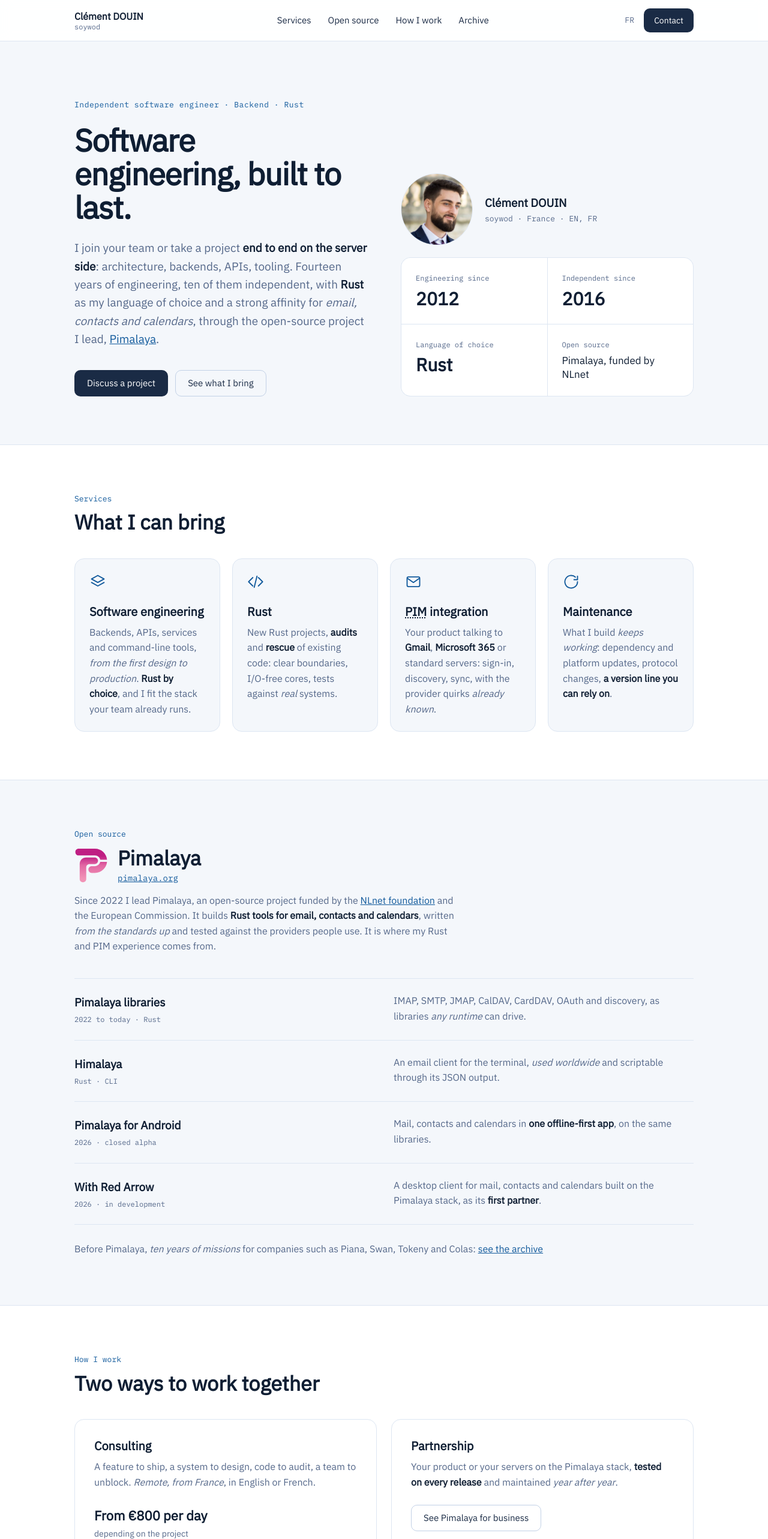
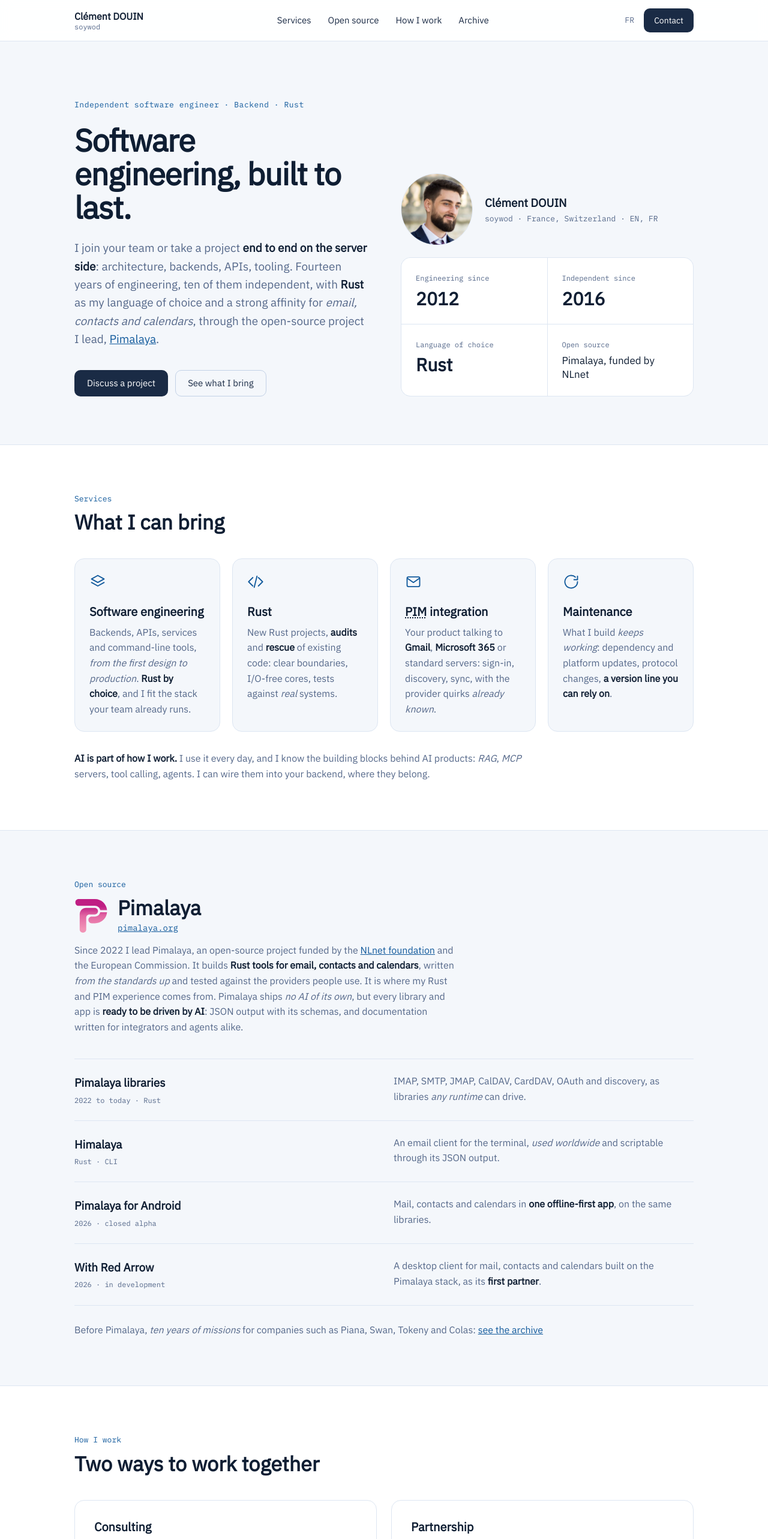
Before and after one commit to soywod/soywod, a React (Vite) app: page / in a window 1280 px wide. Shown: the top 2566 px of the page at 60% size. Built offline with nearby package versions, Linux system fonts and the light colour scheme.

Commit message:
feat: add a word on AI and work from France or Switzerland

```diff
--- a/src/pages/Home.css
+++ b/src/pages/Home.css
@@ -284,3 +284,9 @@
   font-size: 14px;
   color: var(--ink-soft);
 }
+
+.services__ai {
+  margin-top: 32px;
+  max-width: 760px;
+  color: var(--ink-soft);
+}
--- a/src/pages/Home.en.json
+++ b/src/pages/Home.en.json
@@ -7,7 +7,7 @@
   "ctaPrimary": "Discuss a project",
   "ctaSecondary": "See what I bring",
   "portraitAlt": "Portrait of Clément DOUIN",
-  "portraitCaption": "soywod · France · EN, FR",
+  "portraitCaption": "soywod · France, Switzerland · EN, FR",
   "facts": [
     { "label": "Engineering since", "value": "2012" },
     { "label": "Independent since", "value": "2016" },
@@ -39,9 +39,10 @@
       "text": "What I build *keeps working*: dependency and platform updates, protocol changes, **a version line you can rely on**."
     }
   ],
+  "servicesAi": "**AI is part of how I work.** I use it every day, and I know the building blocks behind AI products: *RAG*, *MCP* servers, tool calling, agents. I can wire them into your backend, where they belong.",
   "workLabel": "Open source",
   "workTitle": "Pimalaya",
-  "workLead": "Since 2022 I lead Pimalaya, an open-source project funded by the [NLnet foundation](https://nlnet.nl) and the European Commission. It builds **Rust tools for email, contacts and calendars**, written *from the standards up* and tested against the providers people use. It is where my Rust and PIM experience comes from.",
+  "workLead": "Since 2022 I lead Pimalaya, an open-source project funded by the [NLnet foundation](https://nlnet.nl) and the European Commission. It builds **Rust tools for email, contacts and calendars**, written *from the standards up* and tested against the providers people use. It is where my Rust and PIM experience comes from. Pimalaya ships *no AI of its own*, but every library and app is **ready to be driven by AI**: JSON output with its schemas, and documentation written for integrators and agents alike.",
   "work": [
     {
       "name": "Pimalaya libraries",
@@ -72,7 +73,7 @@
   "howLabel": "How I work",
   "howTitle": "Two ways to work together",
   "consultingTitle": "Consulting",
-  "consultingText": "A feature to ship, a system to design, code to audit, a team to unblock. *Remote, from France*, in English or French.",
+  "consultingText": "A feature to ship, a system to design, code to audit, a team to unblock. *Remote, from France or Switzerland*, in English or French.",
   "consultingPrice": "From €800 per day",
   "consultingPriceNote": "depending on the project",
   "partnershipTitle": "Partnership",
--- a/src/pages/Home.fr.json
+++ b/src/pages/Home.fr.json
@@ -7,7 +7,7 @@
   "ctaPrimary": "Parler de votre projet",
   "ctaSecondary": "Voir ce que j'apporte",
   "portraitAlt": "Portrait de Clément DOUIN",
-  "portraitCaption": "soywod · France · FR, EN",
+  "portraitCaption": "soywod · France, Suisse · FR, EN",
   "facts": [
     { "label": "Ingénieur depuis", "value": "2012" },
     { "label": "Indépendant depuis", "value": "2016" },
@@ -39,9 +39,10 @@
       "text": "Ce que je construis *continue de fonctionner* : mises à jour des dépendances et des plateformes, changements de protocole, **une ligne de versions fiable**."
     }
   ],
+  "servicesAi": "**L'IA fait partie de ma façon de travailler.** Je l'utilise au quotidien, et je connais les briques des produits d'IA : *RAG*, serveurs *MCP*, appels d'outils, agents. Je peux les intégrer à votre backend, là où elles ont leur place.",
   "workLabel": "Logiciel libre",
   "workTitle": "Pimalaya",
-  "workLead": "Depuis 2022, je mène Pimalaya, un projet libre financé par la [fondation NLnet](https://nlnet.nl) et la Commission européenne. Il construit des **outils Rust pour les emails, contacts et agendas**, écrits *depuis les standards* et testés sur les fournisseurs que les gens utilisent. C'est de là que vient mon expérience de Rust et du PIM.",
+  "workLead": "Depuis 2022, je mène Pimalaya, un projet libre financé par la [fondation NLnet](https://nlnet.nl) et la Commission européenne. Il construit des **outils Rust pour les emails, contacts et agendas**, écrits *depuis les standards* et testés sur les fournisseurs que les gens utilisent. C'est de là que vient mon expérience de Rust et du PIM. Pimalaya *n'embarque aucune IA*, mais chaque librairie et application est **prête à être pilotée par une IA** : sortie JSON avec ses schémas, et une documentation écrite pour les intégrateurs comme pour les agents.",
   "work": [
     {
       "name": "Librairies Pimalaya",
@@ -72,7 +73,7 @@
   "howLabel": "Collaborer",
   "howTitle": "Deux façons de travailler ensemble",
   "consultingTitle": "Conseil",
-  "consultingText": "Une fonctionnalité à livrer, un système à concevoir, du code à auditer, une équipe à débloquer. *À distance, depuis la France*, en français ou en anglais.",
+  "consultingText": "Une fonctionnalité à livrer, un système à concevoir, du code à auditer, une équipe à débloquer. *À distance, depuis la France ou la Suisse*, en français ou en anglais.",
   "consultingPrice": "À partir de 800 € par jour",
   "consultingPriceNote": "selon le projet",
   "partnershipTitle": "Partenariat",
--- a/src/pages/Home.tsx
+++ b/src/pages/Home.tsx
@@ -147,6 +147,7 @@
               </article>
             ))}
           </div>
+          <p className={`services__ai ${ANIM}`} dangerouslySetInnerHTML={rich(t.servicesAi)} />
         </div>
       </section>
 
```
